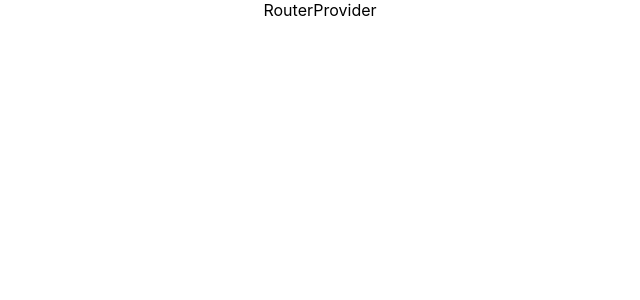
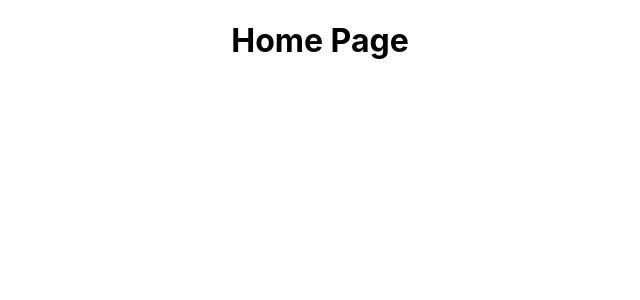
Before and after one commit to chason2007/html_practice, a React (Create React App) app in the folder routing/: page / in a window 1280 px wide. Shown: the top 300 px of the page, without its empty margins (320-960 px from the left). Built offline with nearby package versions, Linux system fonts and the light colour scheme.

Commit message:
update App component to use Outlet for rendering child routes

```diff
--- a/routing/src/App.js
+++ b/routing/src/App.js
@@ -1,10 +1,10 @@
+import { Outlet } from 'react-router-dom';
 import './App.css';
-import Home from './Pages/Home';
 
 function App() {
   return (
     <div className="App">
-      RouterProvider
+      <Outlet></Outlet>
     </div>
   );
 }
```
